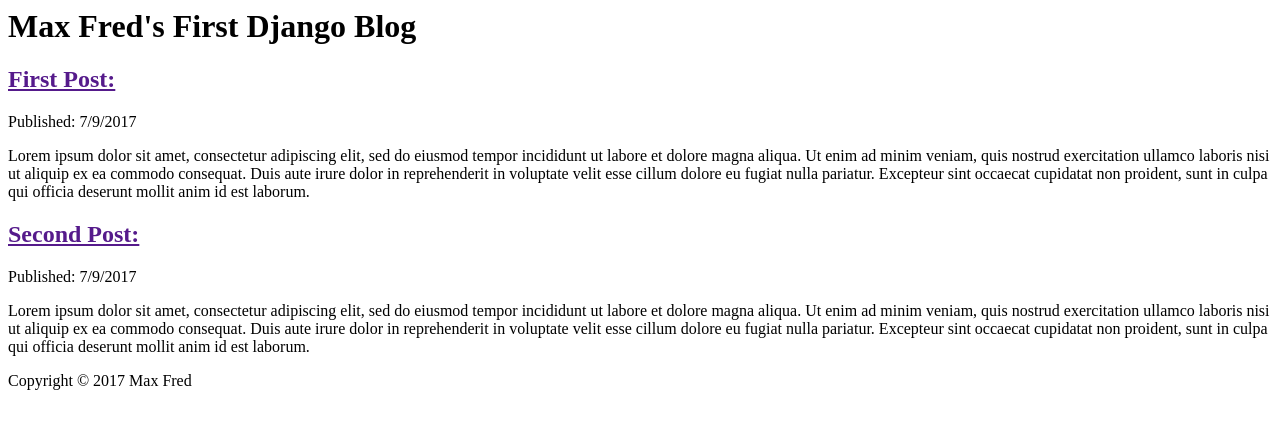
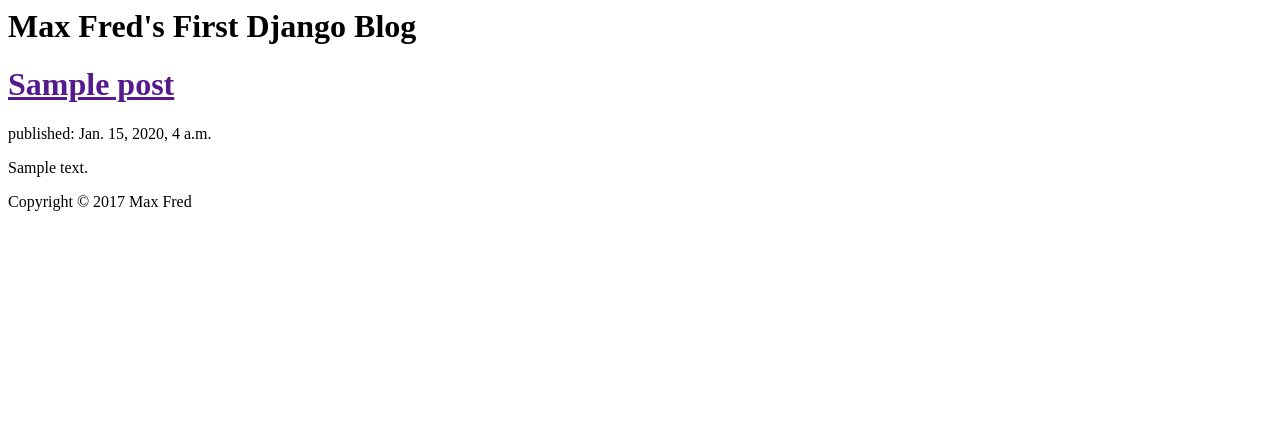
Before and after one commit to midtownkc/djangogirlskc, a Django app: template blog/templates/blog/post_list.html in a window 1280 px wide. Shown: the top 429 px of the page. Run offline with Django 3.2, Linux system fonts and the light colour scheme; the template is opened without the code that fills it: values that come from a table or form of the project are taken from there, others are empty; tables that the repository leaves empty hold one stand-in row (values such as "Sample post").

Commit message:
modified templates to render blog from db

```diff
--- a/blog/templates/blog/post_list.html
+++ b/blog/templates/blog/post_list.html
@@ -7,17 +7,13 @@
       <h1>Max Fred's First Django Blog</h1>
     </header>
 
-    <div>
-      <h2><a href=''>First Post:</a></h2>
-      <p>Published: 7/9/2017</p>
-      <p>Lorem ipsum dolor sit amet, consectetur adipiscing elit, sed do eiusmod tempor incididunt ut labore et dolore magna aliqua. Ut enim ad minim veniam, quis nostrud exercitation ullamco laboris nisi ut aliquip ex ea commodo consequat. Duis aute irure dolor in reprehenderit in voluptate velit esse cillum dolore eu fugiat nulla pariatur. Excepteur sint occaecat cupidatat non proident, sunt in culpa qui officia deserunt mollit anim id est laborum.</p>
-    </div>
-
-    <div>
-      <h2><a href=''>Second Post:</a></h2>
-      <p>Published: 7/9/2017</p>
-      <p>Lorem ipsum dolor sit amet, consectetur adipiscing elit, sed do eiusmod tempor incididunt ut labore et dolore magna aliqua. Ut enim ad minim veniam, quis nostrud exercitation ullamco laboris nisi ut aliquip ex ea commodo consequat. Duis aute irure dolor in reprehenderit in voluptate velit esse cillum dolore eu fugiat nulla pariatur. Excepteur sint occaecat cupidatat non proident, sunt in culpa qui officia deserunt mollit anim id est laborum.</p>
-    </div>
+{% for post in posts %}
+  <div>
+    <h1><a href=''>{{ post.title }}</a></h1>
+    <p>published: {{ post.published_date }}</p>
+    <p> {{ post.text|linebreaksbr }}</p>
+  </div>
+{% endfor %}
 
     <footer>
       Copyright &copy; 2017 Max Fred
--- a/blog/views.py
+++ b/blog/views.py
@@ -1,4 +1,7 @@
 from django.shortcuts import render
+from django.utils import timezone
+from .models import Post
 
 def post_list(request):
-  return render(request, 'blog/post_list.html', {})
+  posts = Post.objects.filter(published_date__lte=timezone.now()).order_by('published_date')
+  return render(request, 'blog/post_list.html', {'posts': posts})
```
